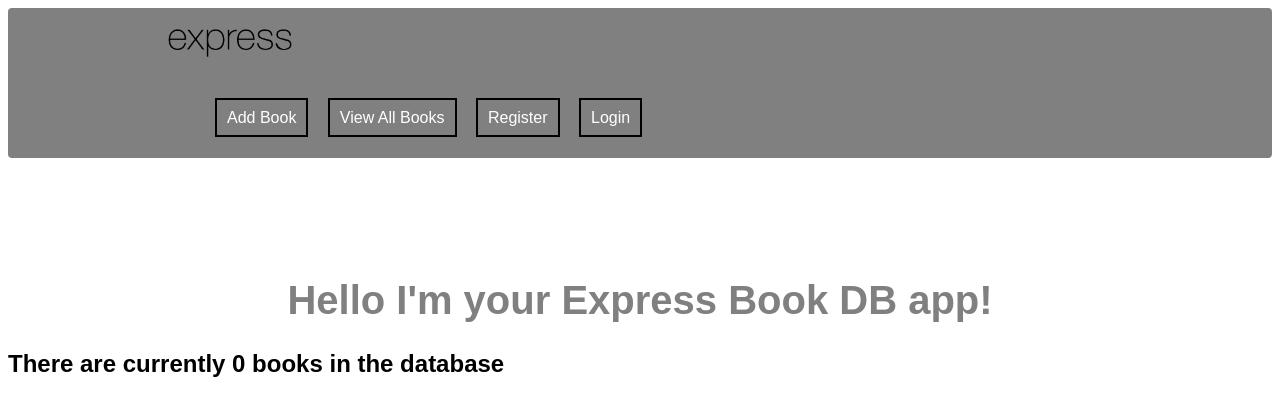
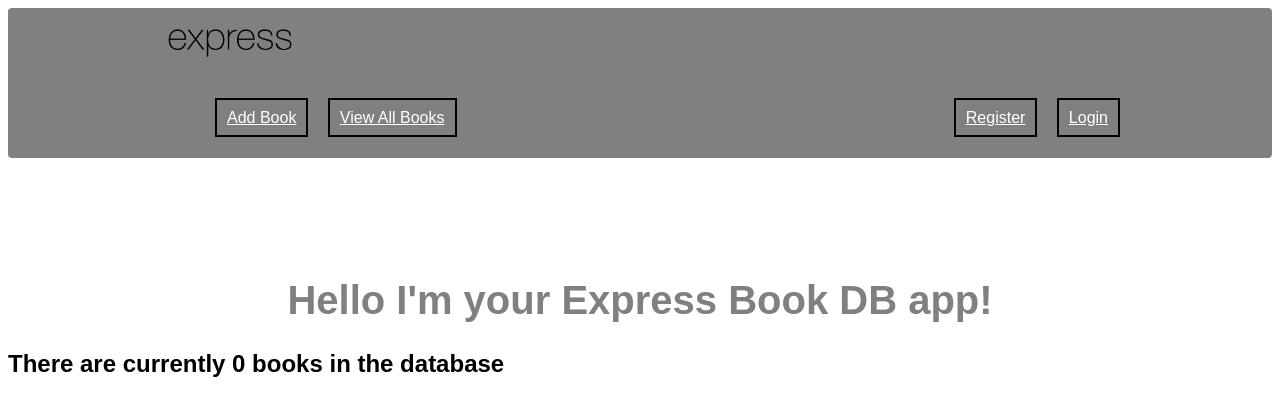
Before and after one commit to tsekotsolov/ExpressJS-Fundamentals, a Node server app: page / in a window 1280 px wide. Shown: the top 416 px of the page. Run offline with Node 20, Linux system fonts and the light colour scheme; data that the repository does not hold is empty; some libraries are stand-ins or nearby versions.

Commit message:
css tunings

```diff
--- a/Library/public/css/main.css
+++ b/Library/public/css/main.css
@@ -37,10 +37,13 @@
 }
 
 nav ul {
-    list-style-type: none;
+    width:100%;
+    list-style-type:none;
+    display:flex;
+    justify-content: space-between
 }
 
-nav>ul>li {
+ .right>li, .left>li {
     display: inline-block;
     border: 2px solid black;
     padding: 5px 10px;
@@ -49,7 +52,8 @@
     margin-left: 15px;
 }
 
-nav>ul li ul li {
+
+nav ul li ul li {
     width: 100%;
     text-align: left;
 }
--- a/Library/views/layouts/main.hbs
+++ b/Library/views/layouts/main.hbs
@@ -16,10 +16,11 @@
                 <a href="/" class="logo"><img class="logo" src="/public/images/expressjs-card.png" alt="expressLogo"></a>
                 <input type="checkbox" id="nav" /><label for="nav"></label>
                 <ul>
-                    <li><a href="/addBook">Add Book</a></li>
+                    <div class="left"> <li><a href="/addBook">Add Book</a></li>
                     <li><a href="/viewAllBooks">View All Books</a></li>
+                    </div>
 
-                    {{#if currentUser}}
+                    <div class="right">{{#if currentUser}}
                     <li>Hello, {{currentUser.username}}</li>
                     <li>
                         <form id="logout-form" action="/logout" method="POST"></form>
@@ -29,6 +30,8 @@
                     <li><a href="/register">Register</a></li>
                     <li><a href="/login">Login</a></li>
                     {{/if}}
+                    </div>
+
                 </ul>
 
             </nav>
```
